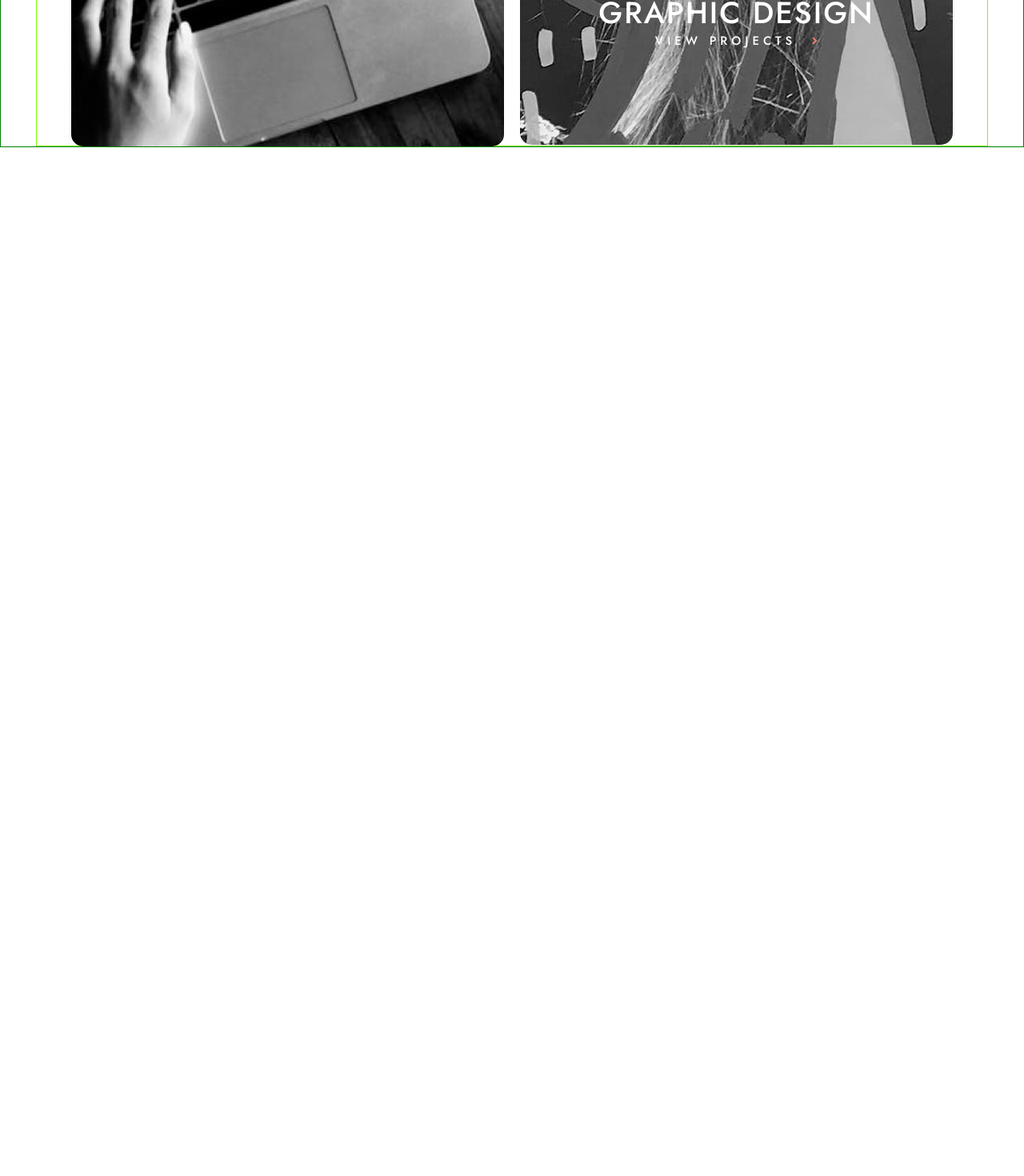
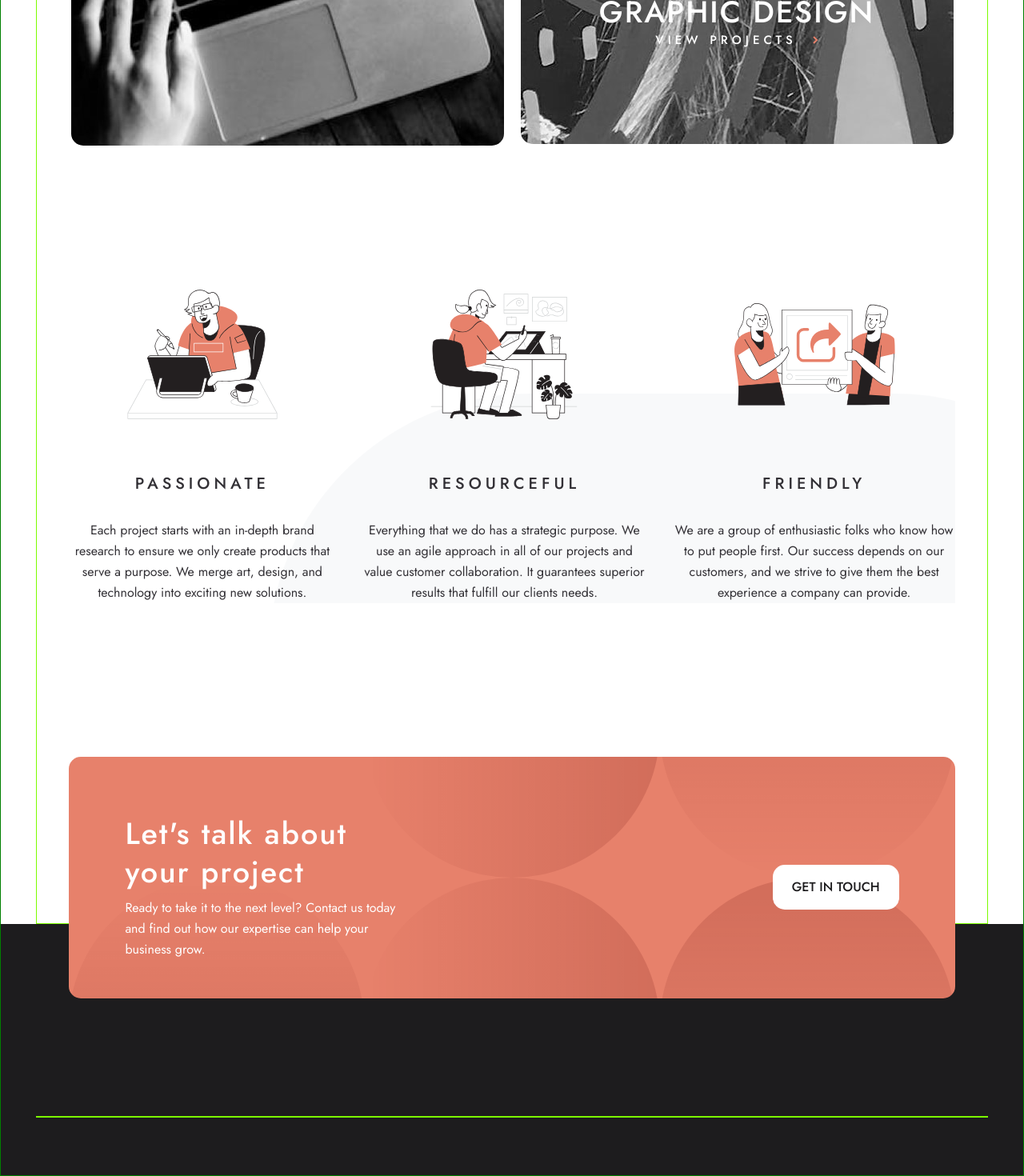
Before and after one commit to Sasa-Tausan/designo, a React (Vite) app: page / in a window 1280 px wide. Shown: the part 1416-2886 px from the top of the page at 80% size. Before the commit the page ends 1600 px from the top, so only its background shows below. Built offline with nearby package versions, Linux system fonts and the light colour scheme.

Commit message:
finished cta footer part

```diff
--- a/src/App.jsx
+++ b/src/App.jsx
@@ -1,9 +1,17 @@
-import { Routes, Route } from "react-router-dom";
-import { useState } from "react";
-import { Company, Contact, Header, Home, Locations, Project } from "./Index";
-import MyContext from "./components/MyContext.jsx";
-import { usePageData } from "./components/usePageData.jsx";
-import { projectPageData } from "./assets/data.js";
+import { Routes, Route } from 'react-router-dom';
+import { useState } from 'react';
+import {
+  Company,
+  Contact,
+  Footer,
+  Header,
+  Home,
+  Locations,
+  Project,
+} from './Index';
+import MyContext from './components/MyContext.jsx';
+import { usePageData } from './components/usePageData.jsx';
+import { projectPageData } from './assets/data.js';
 
 const App = () => {
   const [isMobileMenuOpen, setIsMobileMenuOpen] = useState(false);
@@ -19,15 +27,16 @@ const App = () => {
         handleSelectedProjectPage,
       }}
     >
-      <div className="page-container">
+      <div className='page-container'>
         <Header />
         <Routes>
-          <Route path="/" element={<Home />} />
-          <Route path="/company" element={<Company />} />
-          <Route path="/locations" element={<Locations />} />
-          <Route path="/contact" element={<Contact />} />
-          <Route path="/project" element={<Project />} />
+          <Route path='/' element={<Home />} />
+          <Route path='/company' element={<Company />} />
+          <Route path='/locations' element={<Locations />} />
+          <Route path='/contact' element={<Contact />} />
+          <Route path='/project' element={<Project />} />
         </Routes>
+        <Footer />
       </div>
     </MyContext.Provider>
   );
--- a/src/assets/data.js
+++ b/src/assets/data.js
@@ -23,20 +23,23 @@ import {
   changeImg,
   waterImg,
   scienceImg,
-} from "../images";
+  iconPassionate,
+  iconResourceful,
+  iconFriendly,
+} from '../images';
 
 const menuList = [
   {
-    name: "our company",
-    path: "/company",
+    name: 'our company',
+    path: '/company',
   },
   {
-    name: "locations",
-    path: "/locations",
+    name: 'locations',
+    path: '/locations',
   },
   {
-    name: "contact",
-    path: "/contact",
+    name: 'contact',
+    path: '/contact',
   },
 ];
 
@@ -45,7 +48,7 @@ export { menuList };
 // Data List for project section of the home page
 const projectDataList = [
   {
-    name: "web design",
+    name: 'web design',
 
     images: {
       desktop: webImgDesktopLarge,
@@ -54,7 +57,7 @@ const projectDataList = [
     },
   },
   {
-    name: "app design",
+    name: 'app design',
     images: {
       desktop: appImgDesktop,
       tablet: appImgTablet,
@@ -62,7 +65,7 @@ const projectDataList = [
     },
   },
   {
-    name: "graphic design",
+    name: 'graphic design',
     images: {
       desktop: graphicImgDesktop,
       tablet: graphicImgTablet,
@@ -73,53 +76,74 @@ const projectDataList = [
 
 export { projectDataList };
 
+// Data for about us section in home component
+const aboutUsData = [
+  {
+    title: 'passionate',
+    text: 'Each project starts with an in-depth brand research to ensure we only create products that serve a purpose. We merge art, design, and technology into exciting new solutions.',
+    icon: iconPassionate,
+  },
+  {
+    title: 'resourceful',
+    text: 'Everything that we do has a strategic purpose. We use an agile approach in all of our projects and value customer collaboration. It guarantees superior results that fulfill our clients needs.',
+    icon: iconResourceful,
+  },
+  {
+    title: 'friendly',
+    text: ' We are a group of enthusiastic folks who know how to put people first. Our success depends on our customers, and we strive to give them the best experience a company can provide.',
+    icon: iconFriendly,
+  },
+];
+
+export { aboutUsData };
+
 // Data for project pages web design, app design and graphic design
 
 const projectPageData = [
   {
-    name: "web design",
-    text: "We build websites that serve as powerful marketing tools and bring memorable brand experiences.",
+    name: 'web design',
+    text: 'We build websites that serve as powerful marketing tools and bring memorable brand experiences.',
 
     projects: [
       {
         img: expressImg,
-        title: "express",
-        cardText: "A multi-carrier shipping website for ecommerce businesses",
+        title: 'express',
+        cardText: 'A multi-carrier shipping website for ecommerce businesses',
       },
       {
         img: transferImg,
-        title: "transfer",
+        title: 'transfer',
         cardText:
-          "Site for low-cost money transfers and sending money within seconds",
+          'Site for low-cost money transfers and sending money within seconds',
       },
       {
         img: photonImg,
-        title: "photon",
+        title: 'photon',
         cardText:
-          "A state-of-the-art music player with high-resolution audio and DSP effects",
+          'A state-of-the-art music player with high-resolution audio and DSP effects',
       },
       {
         img: builderImg,
-        title: "builder",
+        title: 'builder',
         cardText:
-          "Connects users with local contractors based on their location",
+          'Connects users with local contractors based on their location',
       },
       {
         img: blogrImg,
-        title: "blogr",
+        title: 'blogr',
         cardText:
-          "Blogr is a platform for creating an online blog or publication",
+          'Blogr is a platform for creating an online blog or publication',
       },
       {
         img: campImg,
-        title: "camp",
+        title: 'camp',
         cardText:
-          "Get expert training in coding, data, design, and digital marketing",
+          'Get expert training in coding, data, design, and digital marketing',
       },
     ],
     design: [
       {
-        name: "app design",
+        name: 'app design',
         images: {
           desktop: appImgDesktop,
           tablet: appImgTablet,
@@ -127,7 +151,7 @@ const projectPageData = [
         },
       },
       {
-        name: "graphic design",
+        name: 'graphic design',
         images: {
           desktop: graphicImgDesktop,
           tablet: graphicImgTablet,
@@ -135,46 +159,46 @@ const projectPageData = [
         },
       },
     ],
-    bgClass: "bg-web",
+    bgClass: 'bg-web',
   },
   {
-    name: "app design",
-    text: "Our mobile designs bring intuitive digital solutions to your customers right at their fingertips.",
+    name: 'app design',
+    text: 'Our mobile designs bring intuitive digital solutions to your customers right at their fingertips.',
 
     projects: [
       {
         img: airfilterImg,
-        title: "airfilter",
+        title: 'airfilter',
         cardText:
-          "Solving the problem of poor indoor air quality by filtering the air",
+          'Solving the problem of poor indoor air quality by filtering the air',
       },
       {
         img: eyecamImg,
-        title: "eyecam",
+        title: 'eyecam',
         cardText:
-          "Product that lets you edit your favorite photos and videos at any time",
+          'Product that lets you edit your favorite photos and videos at any time',
       },
       {
         img: faceitImg,
-        title: "faceit",
+        title: 'faceit',
         cardText:
-          "Get to meet your favorite internet superstar with the faceit app",
+          'Get to meet your favorite internet superstar with the faceit app',
       },
       {
         img: todoImg,
-        title: "todo",
+        title: 'todo',
         cardText:
-          "A todo app that features cloud sync with light and dark mode",
+          'A todo app that features cloud sync with light and dark mode',
       },
       {
         img: loppstudiosImg,
-        title: "loopstudios",
-        cardText: "A VR experience app made for Loopstudios",
+        title: 'loopstudios',
+        cardText: 'A VR experience app made for Loopstudios',
       },
     ],
     design: [
       {
-        name: "web design",
+        name: 'web design',
         images: {
           desktop: webImgDesktopSmall,
           tablet: webImgTablet,
@@ -182,7 +206,7 @@ const projectPageData = [
         },
       },
       {
-        name: "graphic design",
+        name: 'graphic design',
         images: {
           desktop: graphicImgDesktop,
           tablet: graphicImgTablet,
@@ -190,32 +214,32 @@ const projectPageData = [
         },
       },
     ],
-    bgClass: "bg-app",
+    bgClass: 'bg-app',
   },
   {
-    name: "graphic design",
-    text: "We deliver eye-catching branding materials that are tailored to meet your business objectives.",
+    name: 'graphic design',
+    text: 'We deliver eye-catching branding materials that are tailored to meet your business objectives.',
 
     projects: [
       {
         img: changeImg,
-        title: "tim brown",
+        title: 'tim brown',
         cardText: "A book cover designed for Tim Brown's new release, 'Change'",
       },
       {
         img: waterImg,
-        title: "boxed water",
-        cardText: "A simple packaging concept made for Boxed Water",
+        title: 'boxed water',
+        cardText: 'A simple packaging concept made for Boxed Water',
       },
       {
         img: scienceImg,
-        title: "science!",
-        cardText: "A poster made in collaboration with the Federal Art Project",
+        title: 'science!',
+        cardText: 'A poster made in collaboration with the Federal Art Project',
       },
     ],
     design: [
       {
-        name: "app design",
+        name: 'app design',
         images: {
           desktop: appImgDesktop,
           tablet: appImgTablet,
@@ -223,7 +247,7 @@ const projectPageData = [
         },
       },
       {
-        name: "web design",
+        name: 'web design',
         images: {
           desktop: webImgDesktopSmall,
           tablet: webImgTablet,
@@ -231,7 +255,7 @@ const projectPageData = [
         },
       },
     ],
-    bgClass: "bg-graphic",
+    bgClass: 'bg-graphic',
   },
 ];
 
--- a/src/components/Footer.jsx
+++ b/src/components/Footer.jsx
@@ -1,5 +1,29 @@
+import { Link } from 'react-router-dom';
+
 const Footer = () => {
-  return <div>Footer</div>;
+  return (
+    <footer className='bg-dark d-flex'>
+      <div className='container d-flex flex-col align-center'>
+        <div className='footer-header d-flex align-center space-between br-15'>
+          <div className='footer-header-content d-flex flex-col'>
+            <h2 className='heading-two medium text-clr-white'>
+              Let&apos;s talk about <br /> your project
+            </h2>
+            <p className='body-text footer-header-content-text text-clr-white'>
+              Ready to take it to the next level? Contact us today and find out
+              how our expertise can help your business grow.
+            </p>
+          </div>
+          <Link
+            to='/contact'
+            className='btn-on-dark medium text-clr-dark br-15 uppercase'
+          >
+            get in touch
+          </Link>
+        </div>
+      </div>
+    </footer>
+  );
 };
 
 export default Footer;
--- a/src/components/Home.jsx
+++ b/src/components/Home.jsx
@@ -1,64 +1,88 @@
-import { Link } from "react-router-dom";
-import { useContext } from "react";
-import { homeHeroImgDesktop, iconRightArrow } from "../images";
-import MyContext from "./MyContext";
-import { projectDataList } from "../assets/data";
+import { Link } from 'react-router-dom';
+import { useContext } from 'react';
+import { homeHeroImgDesktop, iconRightArrow } from '../images';
+import MyContext from './MyContext';
+import { aboutUsData, projectDataList } from '../assets/data';
 
 const Home = () => {
   const { isMobileMenuOpen, handleSelectedProjectPage } = useContext(MyContext);
 
   return (
-    <main className="container page-wrapper">
+    <main className='container page-wrapper'>
       <section
         className={`home-hero-section d-flex  space-between br-15 ${
-          isMobileMenuOpen ? "active" : ""
+          isMobileMenuOpen ? 'active' : ''
         }`}
       >
-        <div className="article-wrapper d-flex flex-col ">
-          <article className="hero-article d-flex flex-col ">
-            <h1 className="heading-one text-clr-white medium ">
+        <div className='article-wrapper d-flex flex-col '>
+          <article className='hero-article d-flex flex-col '>
+            <h1 className='heading-one text-clr-white medium '>
               Award-winning custom designs and digital branding solutions
             </h1>
-            <p className="body-text hero-home-text text-clr-white ">
+            <p className='body-text hero-home-text text-clr-white '>
               With over 10 years in the industry, we are experienced in creating
               fully responsive websites, app design, and engaging brand
               experiences. Find out more about our services.
             </p>
           </article>
           <Link
-            to="/about"
-            className="btn-on-dark medium text-clr-dark br-15 uppercase"
+            to='/about'
+            className='btn-on-dark medium text-clr-dark br-15 uppercase'
           >
             Learn More
           </Link>
         </div>
-        <img src={homeHeroImgDesktop} alt="" className="hero-image" />
+        <img src={homeHeroImgDesktop} alt='' className='hero-image' />
       </section>
-      <section className="project-section ">
+      <section className='project-section '>
         {projectDataList.map((item, index) => {
-          const { images, name } = item;
+          const {
+            name,
+            images: { desktop, tablet, mobile },
+          } = item;
           return (
             <Link
-              to="/project"
+              to='/project'
               key={index}
-              className="project-link relative d-flex align-center justify-center"
+              className='project-link relative d-flex align-center justify-center'
               onClick={() => handleSelectedProjectPage(name)}
             >
               <picture>
-                <img src={images.desktop} alt="" className="br-15" />
+                <source media='(max-width: 375px)' srcSet={mobile} />
+                <source media='(max-width:768px )' srcSet={tablet} />
+                <img src={desktop} alt='' className='br-15' />
               </picture>
-              <div className=" absolute d-flex flex-col align-center">
-                <h2 className="heading-two text-clr-white medium uppercase">
+              <div className=' absolute d-flex flex-col align-center'>
+                <h2 className='heading-two text-clr-white medium uppercase'>
                   {name}
                 </h2>
-                <div className="d-flex align-center space-between gap-20">
-                  <p className="fs-15 text-clr-white medium uppercase ls-5">
+                <div className='d-flex align-center space-between gap-20'>
+                  <p className='fs-15 text-clr-white medium uppercase ls-5'>
                     view projects
                   </p>
-                  <img src={iconRightArrow} alt="" />
+                  <img src={iconRightArrow} alt='' />
                 </div>
               </div>
             </Link>
+          );
+        })}
+      </section>
+      <section className='relative about-us-section d-flex '>
+        {aboutUsData.map((item, index) => {
+          const { title, text, icon } = item;
+          return (
+            <div
+              key={index}
+              className='about-us-card d-flex flex-col align-center'
+            >
+              <img src={icon} alt='' />
+              <div className='about-us-card-content d-flex flex-col align-center'>
+                <h3 className='heading-three text-clr-dark-grey  medium ls-5 uppercase'>
+                  {title}
+                </h3>
+                <p className='body-text text-clr-dark-grey'>{text}</p>
+              </div>
+            </div>
           );
         })}
       </section>
--- a/src/index.css
+++ b/src/index.css
@@ -42,7 +42,7 @@ a {
 
 /* set up the body */
 body {
-  font-family: "Jost", sans-serif;
+  font-family: 'Jost', sans-serif;
 
   font-weight: normal;
 
@@ -81,6 +81,11 @@ select {
   }
 }
 
+/* ========== Background Colors ========== */
+.bg-dark {
+  background-color: var(--clr-prim-black);
+}
+
 /* ========== Border radius classes ========== */
 .br-15 {
   border-radius: 15px;
@@ -111,6 +116,10 @@ select {
 
 .text-clr-white {
   color: var(--clr-prim-white);
+}
+
+.text-clr-dark-grey {
+  color: var(--clr-sec-dark-grey);
 }
 
 /* ========== Font-size ========== */
@@ -308,7 +317,7 @@ select {
 
 .home-hero-section.active::before {
   position: absolute;
-  content: "";
+  content: '';
 
   width: 100%;
   height: 100%;
@@ -350,13 +359,11 @@ select {
   grid-template-columns: 1fr 1fr;
 
   gap: 1rem;
-
-  border: 1px solid honeydew;
 }
 
 .project-link:hover::before {
   position: absolute;
-  content: "";
+  content: '';
   width: 100%;
   height: 100%;
 
@@ -378,6 +385,30 @@ select {
 .project-link:nth-child(3) {
   grid-column: 2 / 3;
   grid-row: 2 / 3;
+}
+
+.about-us-section {
+  position: relative;
+  background-image: url('../src/assets/shared/desktop/bg-pattern-leaf.svg');
+  background-repeat: no-repeat;
+  background-size: cover;
+  background-position: top 150px right -250px;
+
+  margin-bottom: 25rem;
+
+  gap: 2rem;
+}
+
+.about-us-card {
+  gap: 3rem;
+}
+
+.about-us-card-content {
+  gap: 2rem;
+
+  text-align: center;
+
+  align-self: flex-end;
 }
 
 /* ========== PROJECT COMPONENT ========== */
@@ -406,15 +437,43 @@ select {
 }
 
 .bg-app {
-  background-image: url("../src/assets/app-design/desktop/bg-pattern-intro-app.svg");
+  background-image: url('../src/assets/app-design/desktop/bg-pattern-intro-app.svg');
 }
 
 .bg-web {
-  background-image: url("../src/assets/web-design/desktop/bg-pattern-intro-web.svg");
+  background-image: url('../src/assets/web-design/desktop/bg-pattern-intro-web.svg');
 }
 
 .bg-graphic {
-  background-image: url("../src/assets/graphic-design/desktop/bg-pattern-intro-graphic.svg");
+  background-image: url('../src/assets/graphic-design/desktop/bg-pattern-intro-graphic.svg');
+}
+
+/* ========== FOOTER COMPONENT ========== */
+footer {
+  padding-top: 15rem;
+  padding-bottom: 4.5rem;
+}
+
+.footer-header {
+  width: 100%;
+  padding: 4.5rem 5.5vw 3rem;
+
+  margin-top: -450px;
+
+  gap: 3rem;
+  background-color: var(--clr-prim-peach);
+  background-image: url('../src/assets/shared/desktop/bg-pattern-call-to-action.svg');
+  background-repeat: no-repeat;
+  background-size: cover;
+  background-position: center;
+}
+
+.footer-header-content {
+  gap: 0.5rem;
+}
+
+.footer-header-content-text {
+  max-width: 350px;
 }
 
 /* ========== MEDIA BREAKPOINTS ========== */
@@ -456,6 +515,49 @@ select {
   .hero-article {
     align-items: center;
     text-align: center;
+  }
+
+  .project-section {
+    grid-template-columns: 1fr;
+
+    gap: 1.5rem;
+  }
+
+  .project-link:nth-child(1) {
+    grid-column: 1 / 1;
+    grid-row: 1 / 2;
+  }
+
+  .project-link:nth-child(2) {
+    grid-column: 1 / 1;
+    grid-row: 2/ 3;
+  }
+
+  .project-link:nth-child(3) {
+    grid-column: 1 / 1;
+    grid-row: 3 / 4;
+  }
+
+  .about-us-section {
+    flex-direction: column;
+
+    column-gap: 3rem;
+    row-gap: 2rem;
+  }
+
+  .about-us-card {
+    flex-direction: row;
+  }
+
+  .about-us-card-content {
+    gap: 0.5rem;
+    align-self: center;
+
+    text-align: left;
+  }
+
+  .about-us-card-content h3 {
+    align-self: flex-start;
   }
 }
 
@@ -542,4 +644,31 @@ select {
   .hero-image {
     margin-bottom: -30px;
   }
+
+  .project-section {
+    padding-inline: 1.5rem;
+  }
+
+  .about-us-section {
+    flex-direction: column;
+
+    row-gap: 5rem;
+  }
+
+  .about-us-card {
+    max-width: 350px;
+    flex-direction: column;
+    padding-inline: 1.5rem;
+  }
+
+  .about-us-card-content {
+    gap: 2rem;
+    align-self: center;
+
+    text-align: center;
+  }
+
+  .about-us-card-content h3 {
+    align-self: center;
+  }
 }
```
Also changed, not shown: src/images.js (+41 -30 lines).
